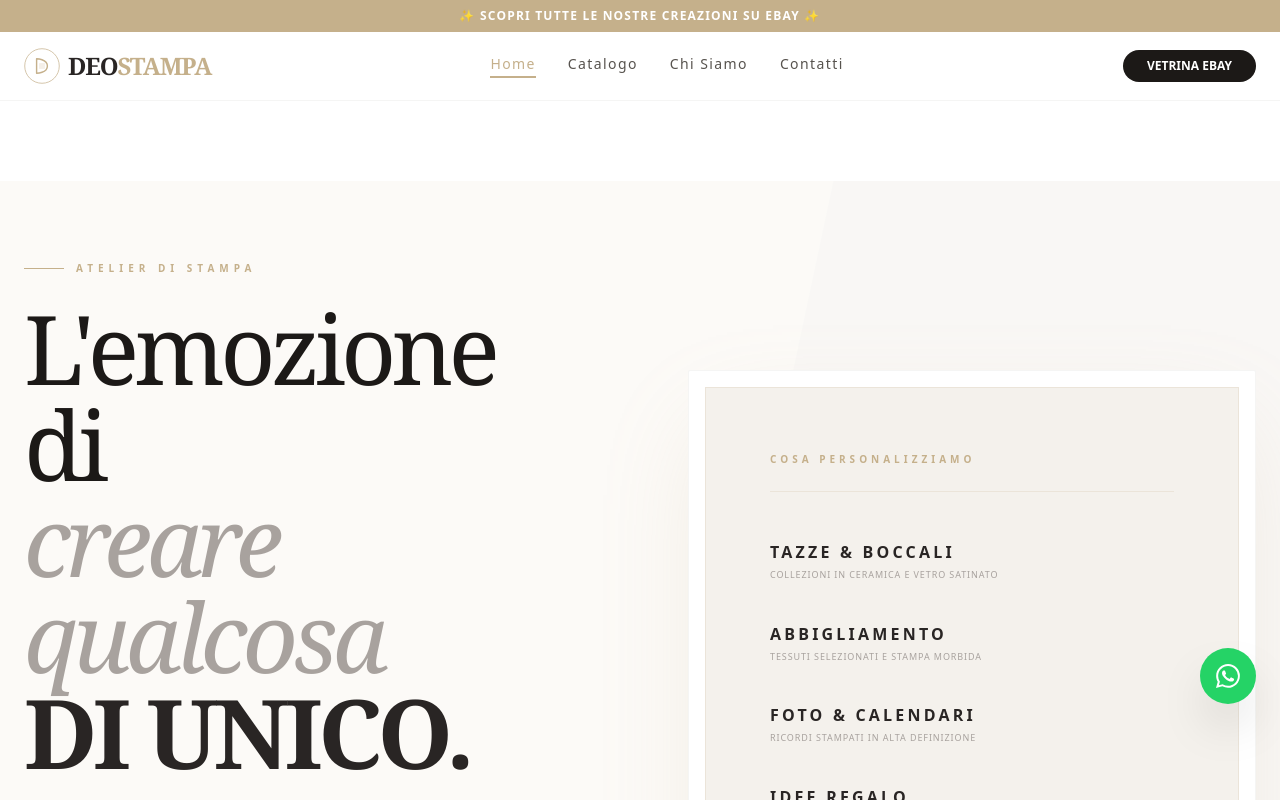
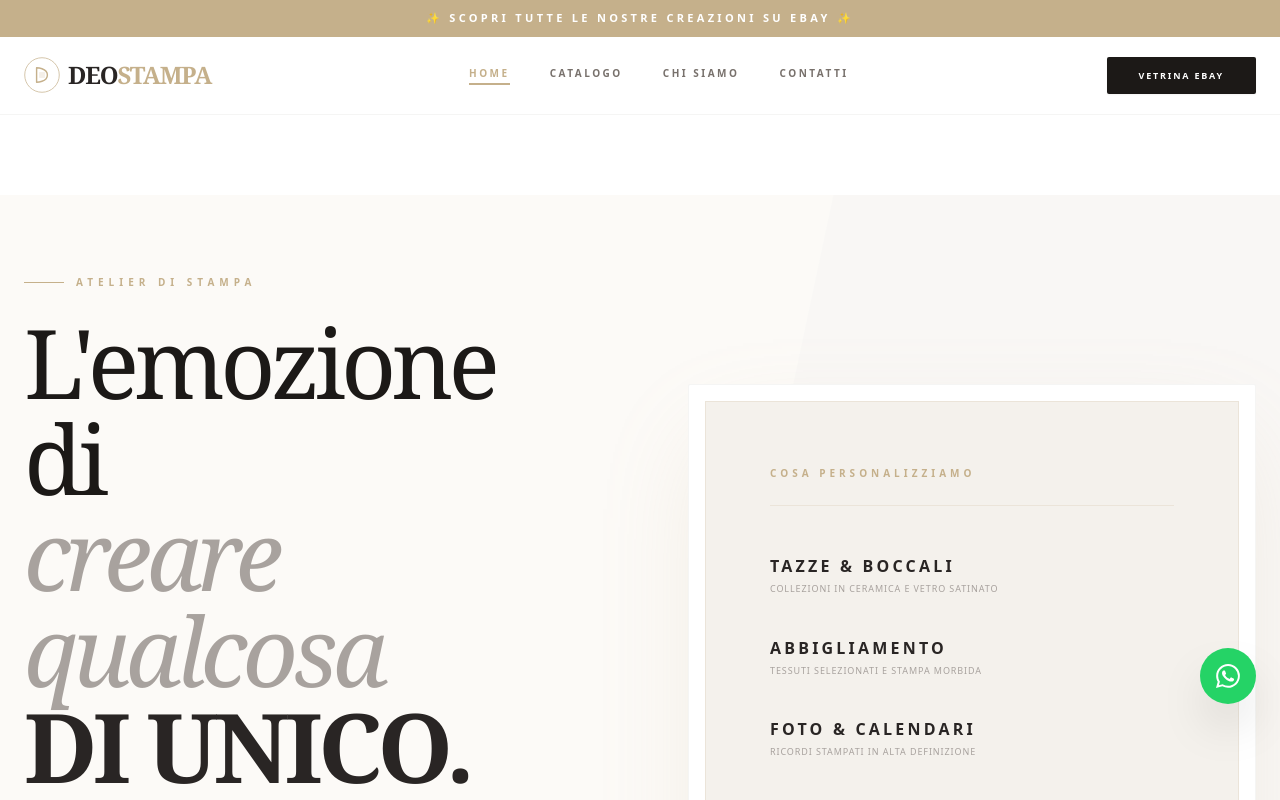
Before and after one commit to ericweinzettel-lgtm/deostampa-catalogo, a React (Vite) app: page / in a window 1280 px wide. Shown: the top 800 px of the page. Built offline with nearby package versions, Linux system fonts and the light colour scheme.

Commit message:
Update Navbar.tsx

```diff
--- a/components/Navbar.tsx
+++ b/components/Navbar.tsx
@@ -5,7 +5,7 @@ import { EBAY_STORE_URL } from '../constants';
 
 interface NavbarProps {
   currentPage: Page;
-  setCurrentPage: (page: Page) => void; // Cambiado para coincidir con App.tsx
+  setCurrentPage: (page: Page) => void;
 }
 
 const Navbar: React.FC<NavbarProps> = ({ currentPage, setCurrentPage }) => {
@@ -17,7 +17,6 @@ const Navbar: React.FC<NavbarProps> = ({ currentPage, setCurrentPage }) => {
     window.scrollTo(0, 0);
   };
 
-  // Definimos los items del menú asegurándonos de que Page.CONTACT y Page.PRODUCTS existan
   const navItems = [
     { id: Page.HOME, label: 'Home' },
     { id: Page.PRODUCTS, label: 'Catalogo' },
@@ -27,36 +26,51 @@ const Navbar: React.FC<NavbarProps> = ({ currentPage, setCurrentPage }) => {
 
   return (
     <div className="sticky top-0 z-50">
-      <div className="bg-[#C5B08B] text-white text-[10px] md:text-xs py-2 text-center font-bold tracking-widest uppercase">
+      {/* BARRA SUPERIOR - Se queda igual porque es muy efectiva */}
+      <div className="bg-[#C5B08B] text-white text-[10px] md:text-[11px] py-2.5 text-center font-black tracking-[0.3em] uppercase">
         ✨ SCOPRI TUTTE LE NOSTRE CREAZIONI SU EBAY ✨
       </div>
-      <nav className="bg-white/90 backdrop-blur-md border-b border-stone-100 px-6 py-4 relative z-50">
+
+      <nav className="bg-white/95 backdrop-blur-md border-b border-stone-100 px-6 py-5 relative z-50">
         <div className="max-w-7xl mx-auto flex items-center justify-between">
           <div
-            className="cursor-pointer transition-transform hover:scale-105"
+            className="cursor-pointer transition-transform hover:scale-105 active:scale-95"
             onClick={() => handleNavClick(Page.HOME)}
           >
             <Logo className="h-9" />
           </div>
 
-          {/* Desktop Menu */}
-          <div className="hidden md:flex items-center space-x-8 text-sm font-medium uppercase tracking-widest text-stone-600">
+          {/* MENU DESKTOP - Aquí es donde mejoramos las letras */}
+          <div className="hidden md:flex items-center space-x-10">
             {navItems.map((item) => (
               <button
                 key={item.id}
                 onClick={() => handleNavClick(item.id)}
-                className={`hover:text-[#C5B08B] transition-colors relative pb-1 ${
+                className={`text-[10px] font-black uppercase tracking-[0.25em] transition-all relative pb-1 group ${
                   currentPage === item.id
-                  ? 'text-[#C5B08B] after:content-[""] after:absolute after:bottom-0 after:left-0 after:w-full after:h-0.5 after:bg-[#C5B08B]'
-                  : ''
+                  ? 'text-[#C5B08B]'
+                  : 'text-stone-500 hover:text-stone-900'
                 }`}
               >
                 {item.label}
+                {/* Línea decorativa más fina */}
+                <span className={`absolute bottom-0 left-0 h-[1.5px] bg-[#C5B08B] transition-all duration-300 ${
+                  currentPage === item.id ? 'w-full' : 'w-0 group-hover:w-full'
+                }`}></span>
               </button>
             ))}
           </div>
 
-          <div className="flex items-center">
+          <div className="flex items-center gap-4">
+            <a
+              href={EBAY_STORE_URL}
+              target="_blank"
+              rel="noopener noreferrer"
+              className="hidden md:block bg-stone-900 text-white px-8 py-3 rounded-sm text-[9px] font-black uppercase tracking-[0.2em] hover:bg-[#C5B08B] transition-all shadow-sm active:scale-95"
+            >
+              Vetrina eBay
+            </a>
+
             {/* Hamburger Toggle */}
             <button
               onClick={() => setIsMenuOpen(!isMenuOpen)}
@@ -70,29 +84,20 @@ const Navbar: React.FC<NavbarProps> = ({ currentPage, setCurrentPage }) => {
                 )}
               </svg>
             </button>
-
-            <a
-              href={EBAY_STORE_URL}
-              target="_blank"
-              rel="noopener noreferrer"
-              className="hidden md:block bg-stone-900 text-white px-6 py-2 rounded-full text-xs font-bold hover:bg-[#C5B08B] transition-colors"
-            >
-              VETRINA EBAY
-            </a>
           </div>
         </div>
       </nav>
 
       {/* Mobile Menu Dropdown */}
       {isMenuOpen && (
-        <div className="fixed inset-0 top-[104px] bg-white z-40 md:hidden animate-in fade-in slide-in-from-top duration-300 border-t border-stone-100 shadow-2xl">
-          <div className="flex flex-col p-8 space-y-6 text-xl font-serif text-stone-800">
+        <div className="fixed inset-0 top-[110px] bg-white z-40 md:hidden animate-in fade-in slide-in-from-top duration-300 border-t border-stone-100 shadow-2xl overflow-y-auto">
+          <div className="flex flex-col p-10 space-y-8">
             {navItems.map((item) => (
               <button
                 key={item.id}
                 onClick={() => handleNavClick(item.id)}
-                className={`text-left hover:text-[#C5B08B] transition-colors border-b border-stone-50 pb-4 ${
-                  currentPage === item.id ? 'text-[#C5B08B] font-bold italic' : ''
+                className={`text-left text-2xl font-serif tracking-tight transition-colors border-b border-stone-50 pb-4 ${
+                  currentPage === item.id ? 'text-[#C5B08B] italic' : 'text-stone-800'
                 }`}
               >
                 {item.label}
@@ -102,9 +107,9 @@ const Navbar: React.FC<NavbarProps> = ({ currentPage, setCurrentPage }) => {
               href={EBAY_STORE_URL}
               target="_blank"
               rel="noopener noreferrer"
-              className="bg-stone-900 text-white text-center py-4 rounded-xl font-bold"
+              className="bg-stone-900 text-white text-center py-5 rounded-sm font-black text-xs uppercase tracking-[0.2em] shadow-lg"
             >
-              VISITA EBAY
+              Visita eBay Store
             </a>
           </div>
         </div>
```
